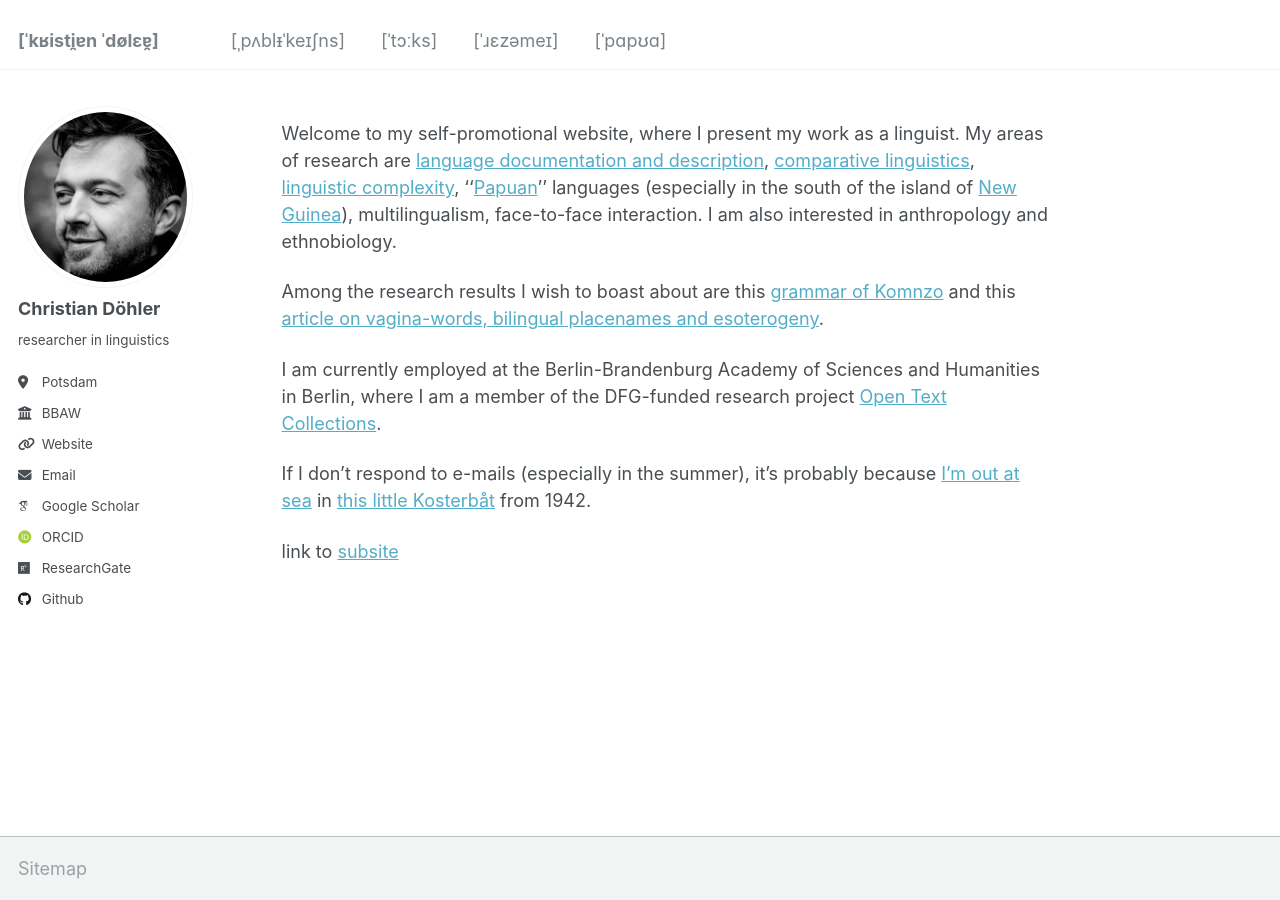
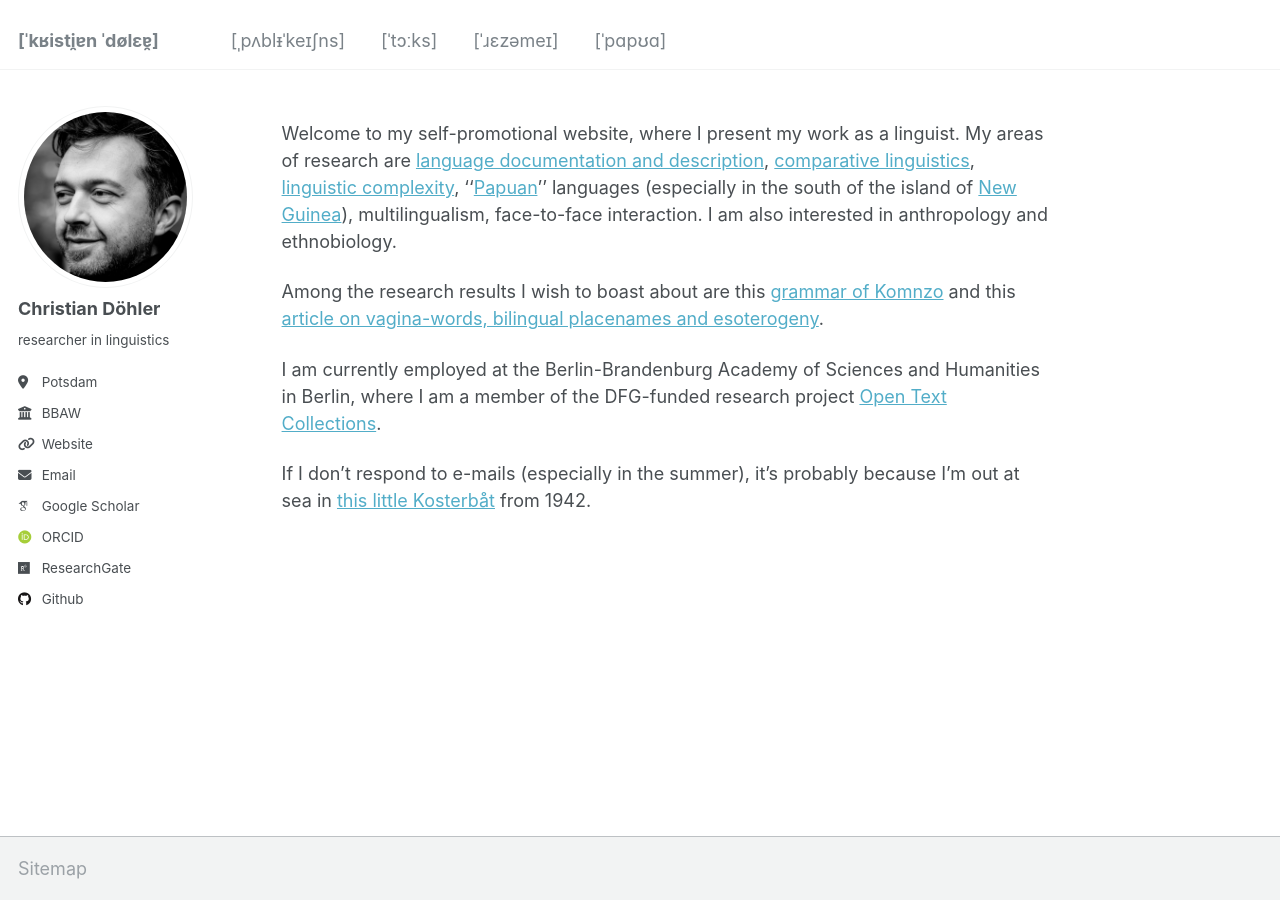
Before and after one commit to chrdoe/chrdoe.github.io, a Jekyll site: the page built from _pages/about.md, in a window 1280 px wide. Built offline with Jekyll 4.4.1, drawn with Linux system fonts in a browser that asks for light colours; some web fonts are replaced.

Commit message:
Update about.md

```diff
--- a/_pages/about.md
+++ b/_pages/about.md
@@ -13,6 +13,4 @@ Among the research results I wish to boast about are this [grammar of Komnzo](ht
 
 I am currently employed at the Berlin-Brandenburg Academy of Sciences and Humanities in Berlin, where I am a member of the DFG-funded research project [Open Text Collections](https://opentextcollections.github.io/).
 
-If I don't respond to e-mails (especially in the summer), it's probably because [I'm out at sea](https://www.instagram.com/reel/C-5esc0NTUb) in [this little Kosterbåt](https://photos.app.goo.gl/D3i9uyXg3hpkhWu2A) from 1942.
-
-link to [subsite](/non-menu-page/)
+If I don't respond to e-mails (especially in the summer), it's probably because I'm out at sea in [this little Kosterbåt](/non-menu-page/) from 1942.
```
